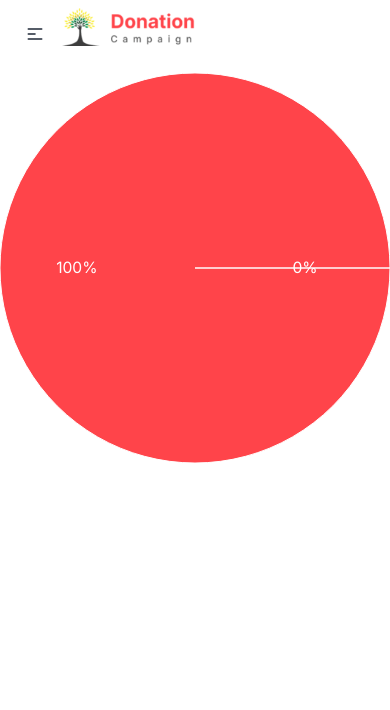
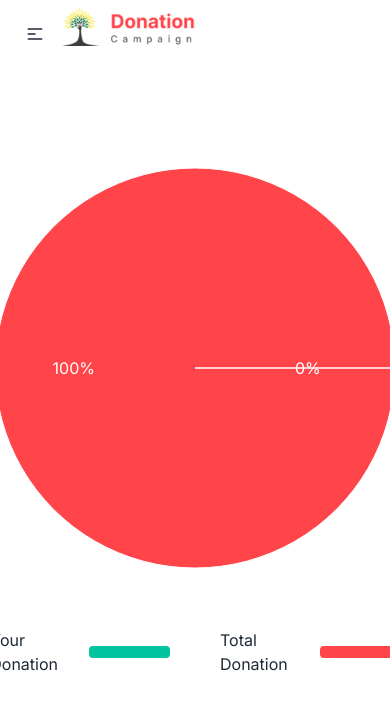
Before and after one commit to noushadzaman/charity-campaign, a React (Vite) app: page /statistics in a window 390 px wide. Shown: the top 710 px of the page. Built offline with nearby package versions, Linux system fonts and the light colour scheme.

Commit message:
Pie Chart responsive

```diff
--- a/src/components/Statistics/Statistics.jsx
+++ b/src/components/Statistics/Statistics.jsx
@@ -26,7 +26,7 @@ const Statistics = () => {
 
 
     return (
-        <div className='flex justify-center'>
+        <div className='flex justify-center items-center flex-col gap-[60px] pt-[100px]'>
 
             <PieChart width={400} height={400}>
                 <Pie
@@ -44,6 +44,17 @@ const Statistics = () => {
                     ))}
                 </Pie>
             </PieChart>
+
+            <div className='flex gap-[50px]'>
+                <div className='flex items-center gap-[12px]'>
+                    <p>Your Donation</p>
+                    <div className='w-[100px] h-[12px] bg-[#00C49F] rounded'></div>
+                </div>
+                <div className='flex items-center gap-[12px]'>
+                    <p>Total Donation</p>
+                    <div className='w-[100px] h-[12px] bg-[#FF444A] rounded'></div>
+                </div>
+            </div>
         </div>
     );
 };
```
